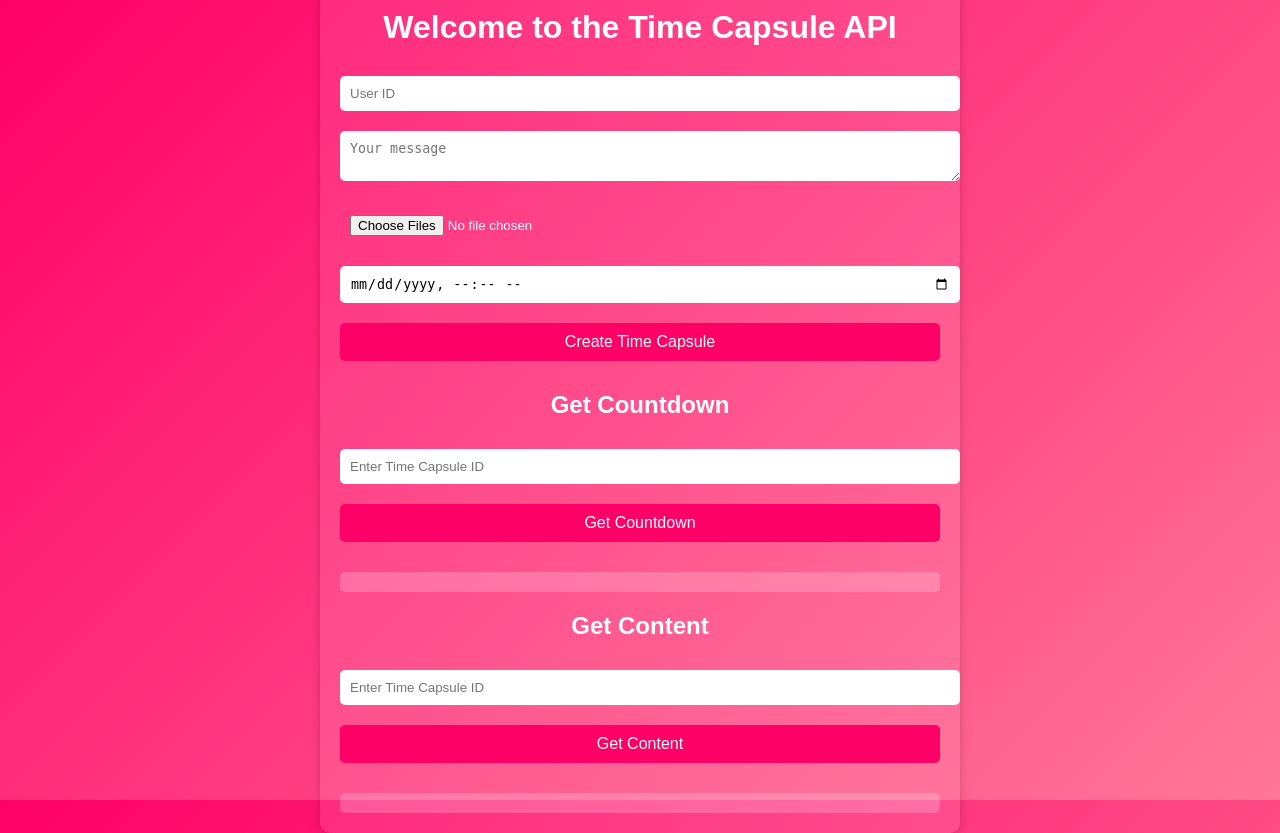
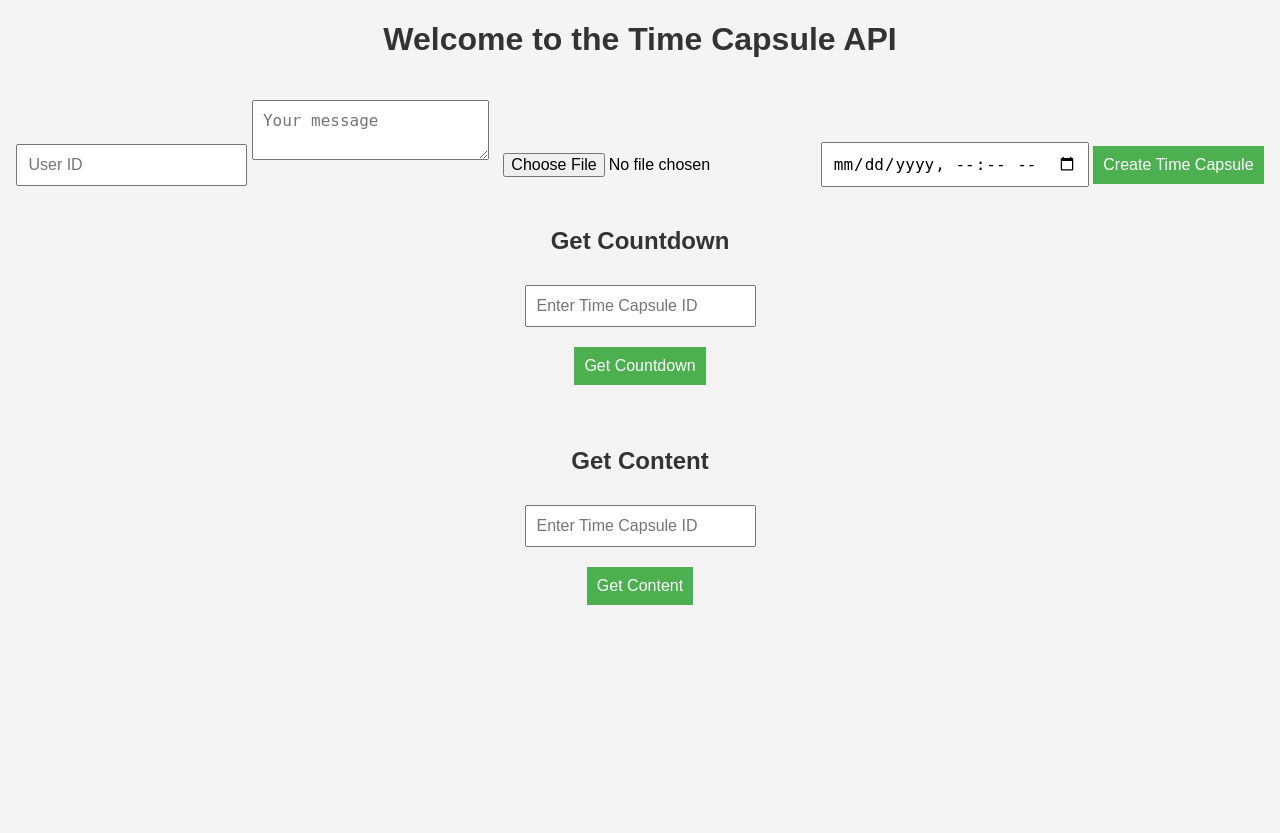
Before and after one commit to goktugardagok/time-capsule-website, a Node server app: template views/index.ejs in a window 1280 px wide. After the commit the page ends 605 px from the top, so only its background shows below. Run offline with Node 20, Linux system fonts and the light colour scheme; the template is opened without the code that fills it, so the values that code supplies are empty; some libraries are stand-ins or nearby versions.

Commit message:
Added countdown and content display functionality

```diff
--- a/public/styles.css
+++ b/public/styles.css
@@ -1,59 +1,33 @@
 body {
-    font-family: 'Arial', sans-serif;
-    background: linear-gradient(135deg, #f06, #f79);
-    color: #fff;
-    display: flex;
-    justify-content: center;
-    align-items: center;
-    height: 100vh;
-    margin: 0;
+  font-family: Arial, sans-serif;
+  background-color: #f4f4f4;
+  margin: 0;
+  padding: 0;
+  display: flex;
+  flex-direction: column;
+  align-items: center;
 }
 
-.container {
-    background: rgba(255, 255, 255, 0.1);
-    padding: 20px;
-    border-radius: 10px;
-    box-shadow: 0 0 10px rgba(0, 0, 0, 0.2);
-    text-align: center;
-    width: 90%;
-    max-width: 600px;
+h1, h2 {
+  color: #333;
 }
 
-h1 {
-    font-size: 2em;
-    margin-bottom: 20px;
+form, input, button, textarea {
+  margin: 10px 0;
 }
 
-form {
-    margin-bottom: 20px;
-}
-
-input, textarea, button {
-    width: 100%;
-    padding: 10px;
-    margin: 10px 0;
-    border: none;
-    border-radius: 5px;
+input, button, textarea {
+  padding: 10px;
+  font-size: 16px;
 }
 
 button {
-    background: #f06;
-    color: #fff;
-    font-size: 1em;
-    cursor: pointer;
-    transition: background 0.3s;
+  background-color: #4CAF50;
+  color: white;
+  border: none;
+  cursor: pointer;
 }
 
 button:hover {
-    background: #f79;
+  background-color: #45a049;
 }
-
-.result {
-    background: rgba(255, 255, 255, 0.2);
-    padding: 10px;
-    border-radius: 5px;
-}
-
-i {
-    margin-right: 5px;
-}
--- a/src/app.js
+++ b/src/app.js
@@ -1,41 +1,37 @@
 const express = require('express');
 const mongoose = require('mongoose');
-const bodyParser = require('body-parser');
+const path = require('path');
 const dotenv = require('dotenv');
-const path = require('path');
+const timeCapsuleRoutes = require('./routes/timeCapsuleRoutes');
 
 dotenv.config();
 
-// Suppress Mongoose deprecation warning
-mongoose.set('strictQuery', false);
-
 const app = express();
 
-// Database connection
+app.use(express.json());
+app.use(express.urlencoded({ extended: true }));
+
 mongoose.connect(process.env.MONGODB_URI, {
-    useNewUrlParser: true,
-    useUnifiedTopology: true,
-}).then(() => console.log('MongoDB connected'))
-  .catch((err) => console.error('MongoDB connection error:', err));
+  useNewUrlParser: true,
+  useUnifiedTopology: true
+}).then(() => {
+  console.log('MongoDB connected');
+}).catch(err => {
+  console.error('MongoDB connection error:', err);
+});
 
-// Middleware
+app.set('views', path.join(__dirname, 'views'));
 app.set('view engine', 'ejs');
-app.set('views', path.join(__dirname, 'views'));
-app.use(bodyParser.json());
-app.use(bodyParser.urlencoded({ extended: true }));
-app.use(express.static(path.join(__dirname, 'public'))); // Adjust path as needed
 
-// Routes
-const timeCapsuleRoutes = require('./routes/timeCapsuleRoutes');
+app.use(express.static(path.join(__dirname, 'public')));
+
 app.use('/', timeCapsuleRoutes);
 
-// Default route
 app.get('/', (req, res) => {
-    res.render('index');
+  res.render('index');
 });
 
-// Start server
 const PORT = process.env.PORT || 3000;
 app.listen(PORT, () => {
-    console.log(`Server is running on port ${PORT}`);
+  console.log(`Server is running on port ${PORT}`);
 });
--- a/views/index.ejs
+++ b/views/index.ejs
@@ -7,62 +7,39 @@
   <title>Time Capsule</title>
 </head>
 <body>
-    <div class="container">
   <h1>Welcome to the Time Capsule API</h1>
-        <form id="createTimeCapsuleForm">
-            <input type="text" name="userId" placeholder="User ID" required>
-            <textarea name="text" placeholder="Your message" required></textarea>
-            <input type="file" name="files" multiple required>
-            <input type="datetime-local" name="openDate" required>
+  <form action="/api/submit" method="POST" enctype="multipart/form-data">
+    <input type="text" name="userId" placeholder="User ID">
+    <textarea name="text" placeholder="Your message"></textarea>
+    <input type="file" name="file">
+    <input type="datetime-local" name="openDate">
     <button type="submit">Create Time Capsule</button>
   </form>
 
   <h2>Get Countdown</h2>
-        <form id="getCountdownForm">
-            <input type="text" name="timeCapsuleId" placeholder="Enter Time Capsule ID" required>
-            <button type="submit">Get Countdown</button>
-        </form>
-        <div id="countdownResult" class="result"></div>
+  <input type="text" id="countdownId" placeholder="Enter Time Capsule ID">
+  <button onclick="getCountdown()">Get Countdown</button>
+  <p id="countdownResult"></p>
 
   <h2>Get Content</h2>
-        <form id="getContentForm">
-            <input type="text" name="timeCapsuleId" placeholder="Enter Time Capsule ID" required>
-            <button type="submit">Get Content</button>
-        </form>
-        <div id="contentResult" class="result"></div>
-    </div>
+  <input type="text" id="contentId" placeholder="Enter Time Capsule ID">
+  <button onclick="getContent()">Get Content</button>
+  <p id="contentResult"></p>
 
   <script>
-        document.getElementById('createTimeCapsuleForm').addEventListener('submit', async (e) => {
-            e.preventDefault();
-            const formData = new FormData(e.target);
-            const response = await fetch('/api/submit', {
-                method: 'POST',
-                body: formData,
-            });
-            const result = await response.json();
-            alert(result.message);
-        });
+    async function getCountdown() {
+      const id = document.getElementById('countdownId').value;
+      const response = await fetch(`/countdown/${id}`);
+      const data = await response.json();
+      document.getElementById('countdownResult').textContent = data.timeLeft || data.message;
+    }
 
-        document.getElementById('getCountdownForm').addEventListener('submit', async (e) => {
-            e.preventDefault();
-            const formData = new FormData(e.target);
-            const response = await fetch(`/api/countdown/${formData.get('timeCapsuleId')}`);
-            const result = await response.json();
-            document.getElementById('countdownResult').innerText = `Time left: ${Math.floor(result.timeLeft / (1000 * 60 * 60 * 24))}d ${Math.floor((result.timeLeft % (1000 * 60 * 60 * 24)) / (1000 * 60 * 60))}h ${Math.floor((result.timeLeft % (1000 * 60 * 60)) / (1000 * 60))}m ${Math.floor((result.timeLeft % (1000 * 60)) / 1000)}s`;
-        });
-
-        document.getElementById('getContentForm').addEventListener('submit', async (e) => {
-            e.preventDefault();
-            const formData = new FormData(e.target);
-            const response = await fetch(`/api/content/${formData.get('timeCapsuleId')}`);
-            const result = await response.json();
-            if (result.message) {
-                document.getElementById('contentResult').innerText = result.message;
-            } else {
-                document.getElementById('contentResult').innerHTML = `<p>${result.text}</p><p>${result.files.join(', ')}</p>`;
+    async function getContent() {
+      const id = document.getElementById('contentId').value;
+      const response = await fetch(`/content/${id}`);
+      const data = await response.json();
+      document.getElementById('contentResult').textContent = data.text || data.message;
     }
-        });
   </script>
 </body>
 </html>
```
Also changed, not shown: package.json (+17 -12 lines), src/controllers/timeCapsuleController.js (+59 -51 lines), src/routes/timeCapsuleRoutes.js (+4 -3 lines), src/utils/fileStorage.js (+2 -9 lines). Lines whose indentation alone changed are shown as unchanged.
